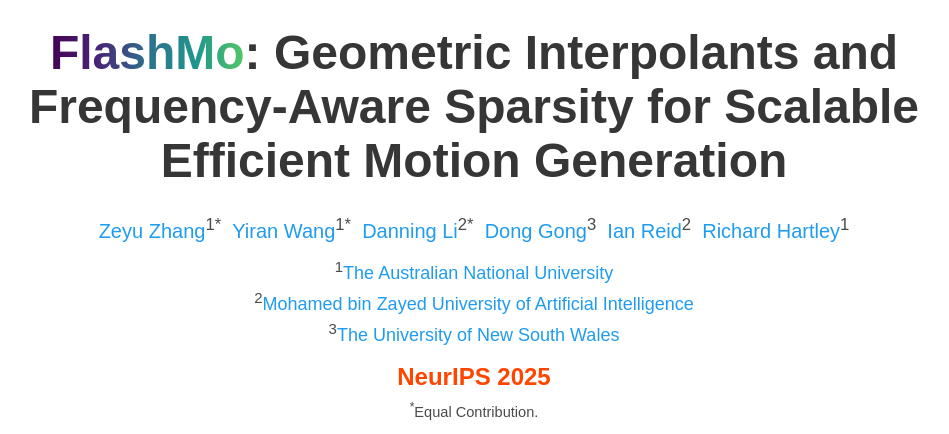
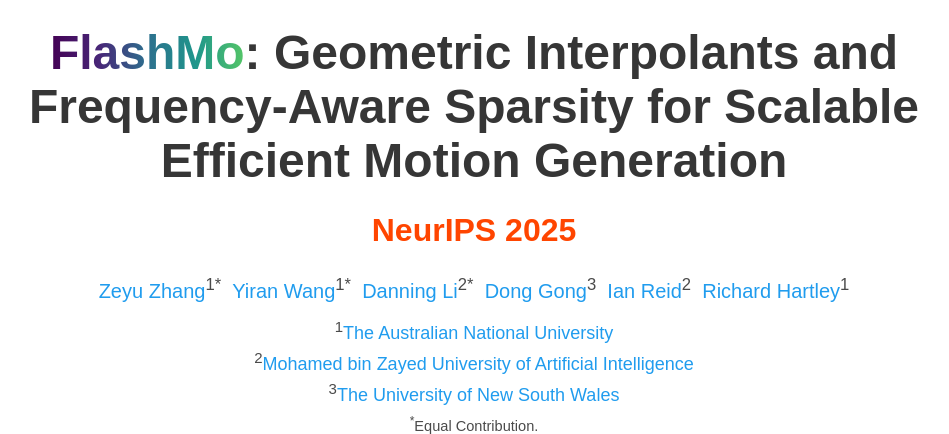
Before and after one commit to steve-zeyu-zhang/FlashMo, a plain HTML site: page index.html in a window 1280 px wide. Shown: the part 74-508 px from the top of the page, without its empty margins (166-1115 px from the left). Drawn offline with nearby package versions, Linux system fonts and the light colour scheme; some icons are missing; a web font is replaced by a local one.

Commit message:
Update index.html

```diff
--- a/index.html
+++ b/index.html
@@ -99,6 +99,7 @@
         <div class="columns is-centered">
           <div class="column has-text-centered">
             <h1 class="title is-1 publication-title"><span class="viridis">FlashMo</span>: Geometric Interpolants and Frequency-Aware Sparsity for Scalable Efficient Motion Generation</h1>
+            <h3 class="title is-3 publication-title"><a href="https://neurips.cc/Conferences/2025" target="_blank" style="color: OrangeRed;">NeurIPS 2025</a></h3>
             <div class="is-size-5 publication-authors">
               <!-- Paper authors -->
               <span class="author-block">
@@ -119,8 +120,6 @@
                     <span class="author-block"><font size="4"><sup>1</sup><a href="https://www.anu.edu.au/" target="_blank">The Australian National University</a></font></span><br>
                     <span class="author-block"><font size="4"><sup>2</sup><a href="https://mbzuai.ac.ae/" target="_blank">Mohamed bin Zayed University of Artificial Intelligence</a></font></span><br>
                     <span class="author-block"><font size="4"><sup>3</sup><a href="https://www.unsw.edu.au/" target="_blank">The University of New South Wales</a></font></span><br>
-                    <p style="height: 10px;">&nbsp;</p>
-                    <span class="author-block"><font size="5"><a href="https://neurips.cc/Conferences/2025" target="_blank"><b style="color: OrangeRed;">NeurIPS 2025</b></a></font></span><br>
                     <span class="eql-cntrb"><small><sup>*</sup>Equal Contribution.</small></span>
                     <!-- <span class="eql-cntrb"><small><sup>✉</sup>Corresponding author.</small></span><br> -->
                     <!-- <span class="eql-cntrb"><small><sup>†</sup>Work done while being a visiting student researcher at Peking University.</small></span> -->
```
